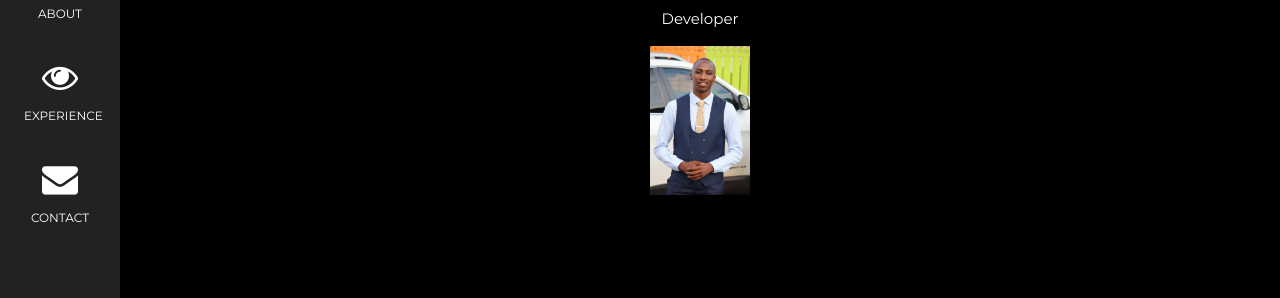
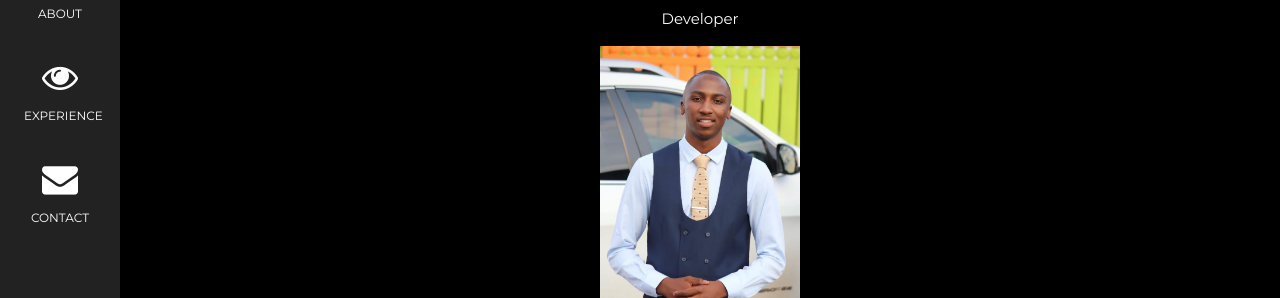
Before and after one commit to garikainharara/portfolio, a plain HTML site: page index.html in a window 1280 px wide. Shown: the part 157-455 px from the top of the page. Drawn offline with nearby package versions, Linux system fonts and the light colour scheme; files that its build step writes are made by us from their sources.

Commit message:
Update index.html

```diff
--- a/index.html
+++ b/index.html
@@ -57,7 +57,7 @@ body, h1,h2,h3,h4,h5,h6 {font-family: "Montserrat", sans-serif}
   <header class="w3-container w3-padding-32 w3-center w3-black" id="home">
     <h1 class="w3-jumbo"><span class="w3-hide-small">I'm</span> Garikai Nharara.</h1>
     <p>Developer</p>
-    <img src="Myself_Suit.jpeg" alt="Garikai Nharara" class="w3-image" width="100" height="116">
+    <img src="Myself_Suit.jpeg" alt="Garikai Nharara" class="w3-image" width="200" height="216">
   </header>
 
   <!-- About Section -->
```
